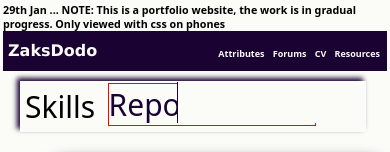
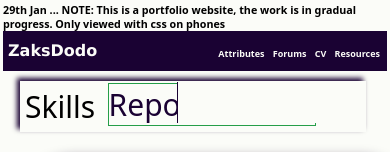
Before and after one commit to ZaksDodo/zaksdodo.github.io, a plain HTML site: page index.html in a window 390 px wide. Shown: the top 152 px of the page. Drawn offline with Linux system fonts and the light colour scheme.

Commit message:
Update style.css

```diff
--- a/css/style.css
+++ b/css/style.css
@@ -194,7 +194,7 @@ body{
         font-size: 15px;
     }
     span{
-        border: 1px solid red;
+        border: 1px solid #259e49;
     }
     span a{
         text-align: center;
```
